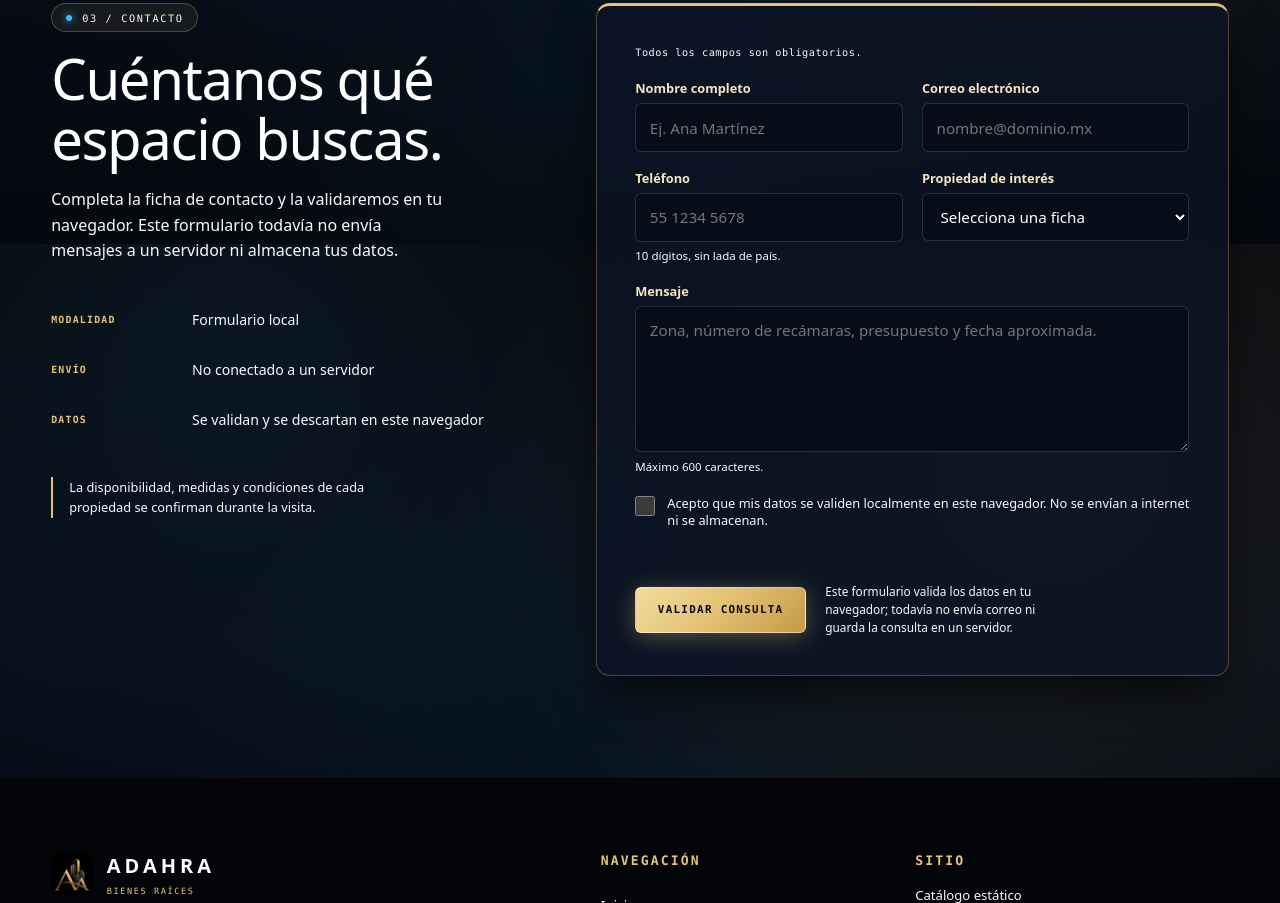
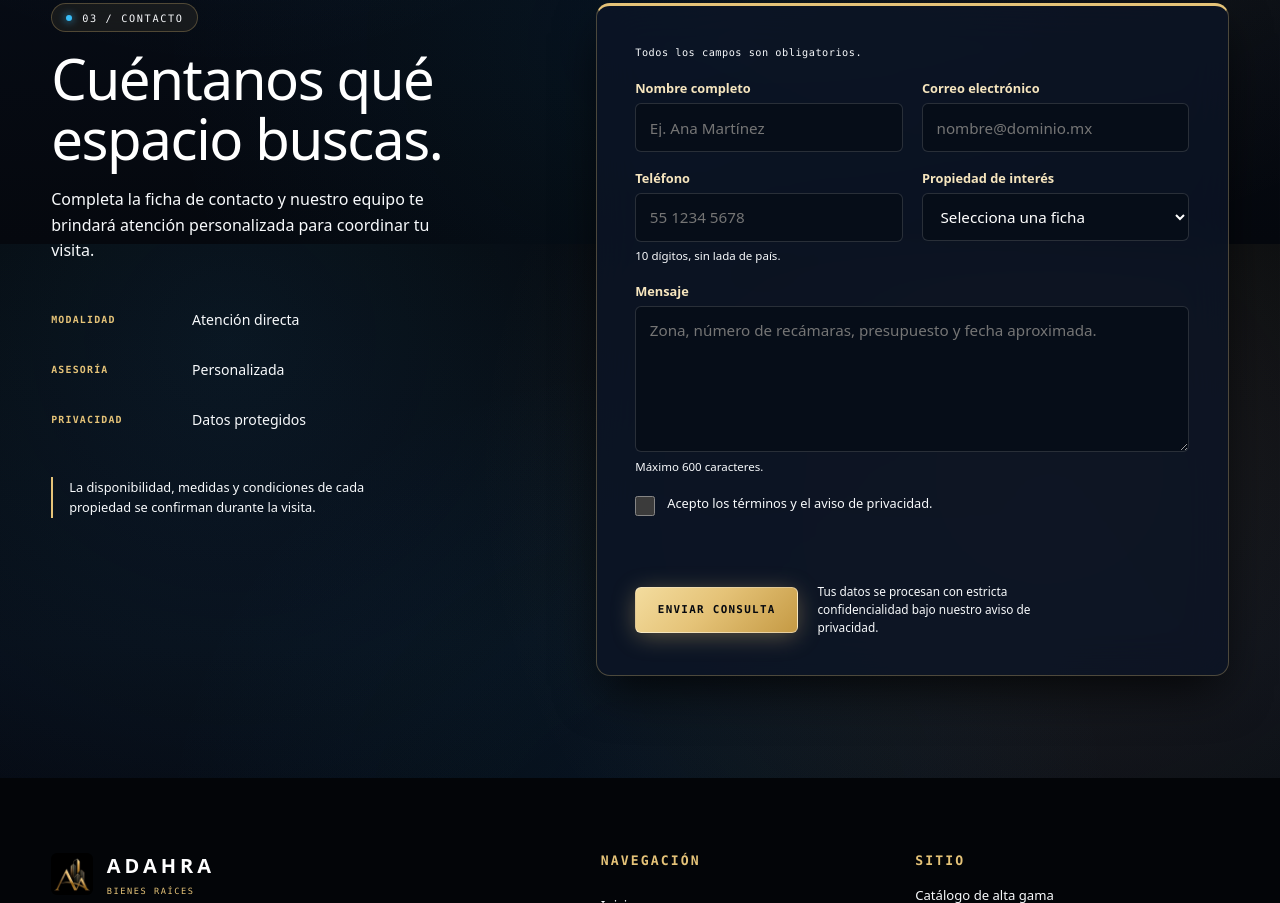
Before and after one commit to Vallejo1921/Bienes-Raices-Web, a website with bundled scripts: page index.html in a window 1280 px wide. Shown: the part 2956-3859 px from the top of the page. Built offline with nearby package versions, Linux system fonts and the light colour scheme.

Commit message:
Actualizar formulario y textos de privacidad a aviso legal profesional

```diff
--- a/index.html
+++ b/index.html
@@ -1878,7 +1878,7 @@
 
       <p class="results-line">
         <strong id="results-counter" role="status" aria-live="polite" aria-atomic="true">0 de 0 propiedades</strong>
-        <span>Los favoritos se guardan únicamente en este navegador.</span>
+        <span>Tus propiedades favoritas se conservan en tu lista personal.</span>
       </p>
 
       <p class="storage-warning" id="favorites-warning" hidden>No se pudo acceder al almacenamiento del navegador. Los favoritos funcionarán sólo durante esta sesión.</p>
@@ -1944,12 +1944,12 @@
       <div class="contact-intro">
         <p class="eyebrow">03 / Contacto</p>
         <h2 id="contact-title">Cuéntanos qué espacio buscas.</h2>
-        <p>Completa la ficha de contacto y la validaremos en tu navegador. Este formulario todavía no envía mensajes a un servidor ni almacena tus datos.</p>
+        <p>Completa la ficha de contacto y nuestro equipo te brindará atención personalizada para coordinar tu visita.</p>
 
         <ul class="contact-facts">
-          <li><strong>Modalidad</strong><span>Formulario local</span></li>
-          <li><strong>Envío</strong><span>No conectado a un servidor</span></li>
-          <li><strong>Datos</strong><span>Se validan y se descartan en este navegador</span></li>
+          <li><strong>Modalidad</strong><span>Atención directa</span></li>
+          <li><strong>Asesoría</strong><span>Personalizada</span></li>
+          <li><strong>Privacidad</strong><span>Datos protegidos</span></li>
         </ul>
 
         <p class="demo-note">La disponibilidad, medidas y condiciones de cada propiedad se confirman durante la visita.</p>
@@ -2003,7 +2003,7 @@
               <div class="field field-full">
                 <div class="check-row">
                   <input id="contact-privacy" name="privacidad" type="checkbox" required aria-invalid="false" aria-describedby="contact-privacy-error">
-                  <label for="contact-privacy">Acepto que mis datos se validen localmente en este navegador. No se envían a internet ni se almacenan.</label>
+                  <label for="contact-privacy">Acepto los términos y el aviso de privacidad.</label>
                 </div>
                 <p class="field-error" id="contact-privacy-error" hidden></p>
               </div>
@@ -2011,8 +2011,8 @@
           </fieldset>
 
           <div class="form-actions">
-            <button class="btn btn-primary" id="contact-submit" type="submit">Validar consulta</button>
-            <p class="form-local">Este formulario valida los datos en tu navegador; todavía no envía correo ni guarda la consulta en un servidor.</p>
+            <button class="btn btn-primary" id="contact-submit" type="submit">Enviar consulta</button>
+            <p class="form-local">Tus datos se procesan con estricta confidencialidad bajo nuestro aviso de privacidad.</p>
           </div>
         </form>
       </div>
@@ -2044,7 +2044,7 @@
       </div>
       <div>
         <p class="footer-title">Sitio</p>
-        <p>Catálogo estático<br>Sin cookies de seguimiento.<br>Favoritos guardados sólo en tu navegador.</p>
+        <p>Catálogo de alta gama<br>Atención inmobiliaria personalizada.<br>Propiedades verificadas.</p>
       </div>
     </div>
     <div class="footer-legal">
```
